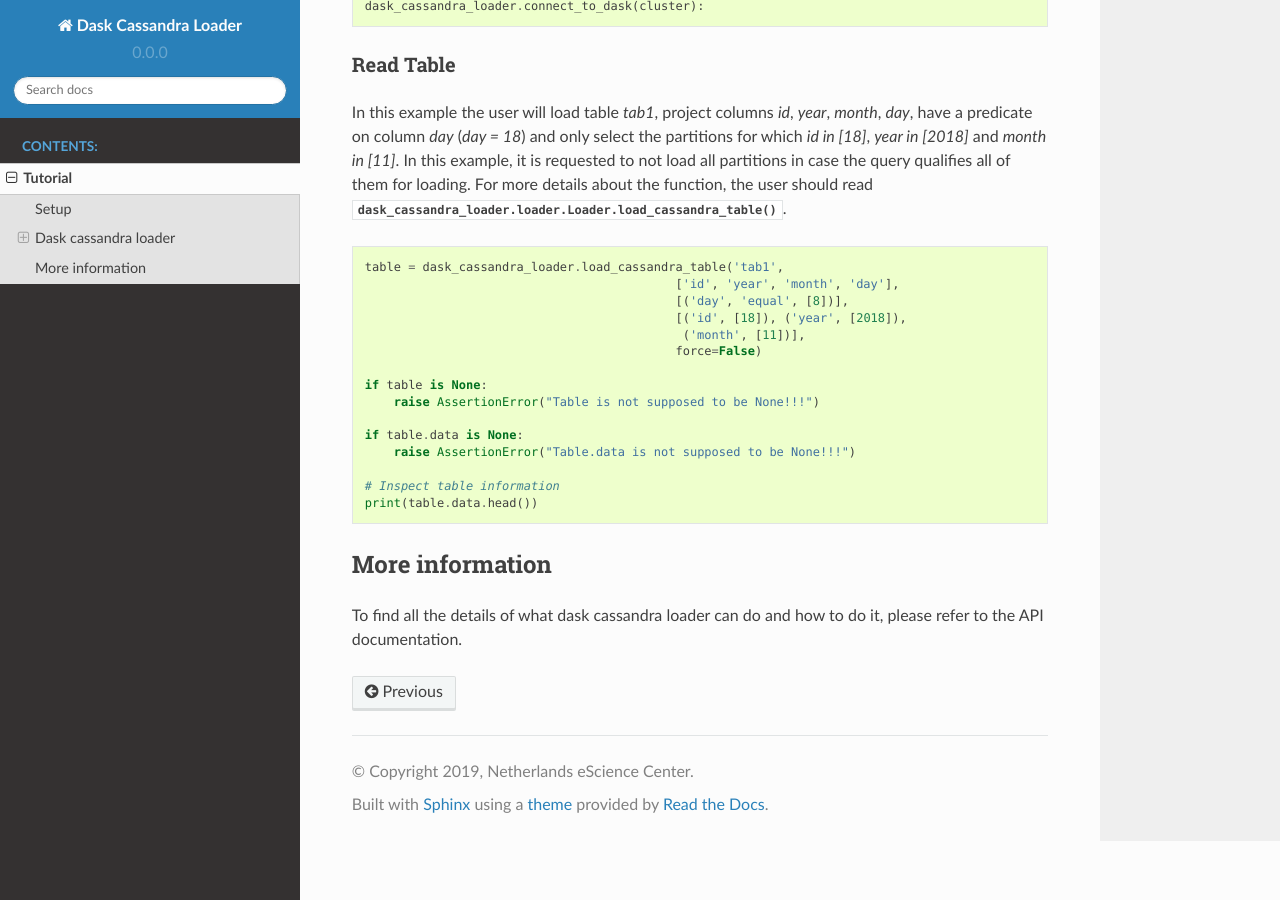
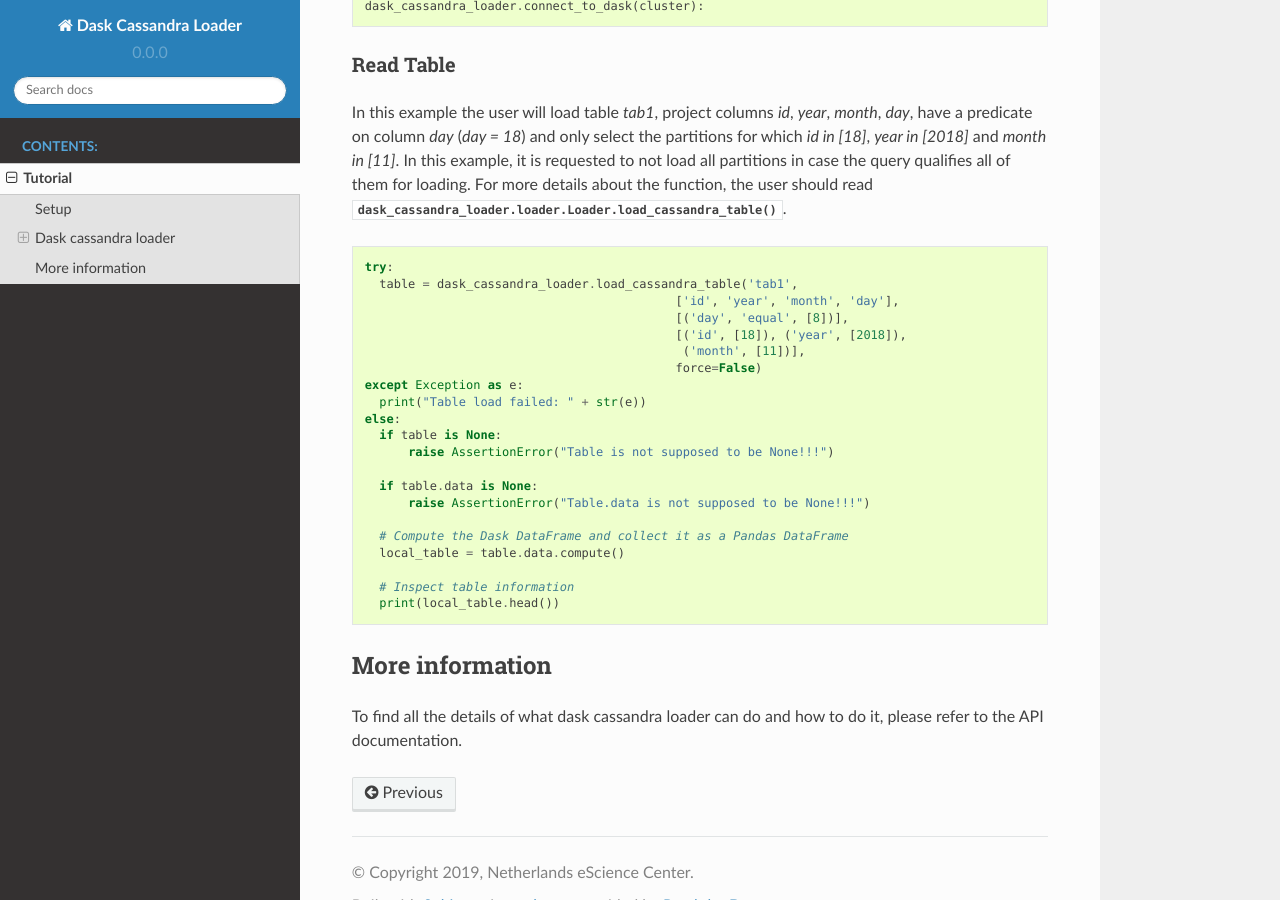
Before and after one commit to NLeSC/dask-cassandra-loader, a Sphinx documentation site: the page built from docs/tutorial.rst, in a window 1280 px wide and 900 px high, scrolled down 1799 px. Built offline with Sphinx 7.4.7 and the Read the Docs theme 2.0.0, drawn with Linux system fonts in a browser that asks for light colours; pages that are not in the unit, such as notebooks, are missing from menus.

Commit message:
Improve tutorial to reflect the new error handling when loading data from Cassandra.

```diff
--- a/docs/tutorial.rst
+++ b/docs/tutorial.rst
@@ -104,21 +104,27 @@ read :func:`dask_cassandra_loader.loader.Loader.load_cassandra_table`.
 
 .. code-block:: python
 
-  table = dask_cassandra_loader.load_cassandra_table('tab1',
+  try:
+    table = dask_cassandra_loader.load_cassandra_table('tab1',
                                              ['id', 'year', 'month', 'day'],
                                              [('day', 'equal', [8])],
                                              [('id', [18]), ('year', [2018]),
                                               ('month', [11])],
                                              force=False)
+  except Exception as e:
+    print("Table load failed: " + str(e))
+  else:
+    if table is None:
+        raise AssertionError("Table is not supposed to be None!!!")
 
-  if table is None:
-      raise AssertionError("Table is not supposed to be None!!!")
+    if table.data is None:
+        raise AssertionError("Table.data is not supposed to be None!!!")
 
-  if table.data is None:
-      raise AssertionError("Table.data is not supposed to be None!!!")
+    # Compute the Dask DataFrame and collect it as a Pandas DataFrame
+    local_table = table.data.compute()
 
-  # Inspect table information
-  print(table.data.head())
+    # Inspect table information
+    print(local_table.head())
 
 
 More information
```
